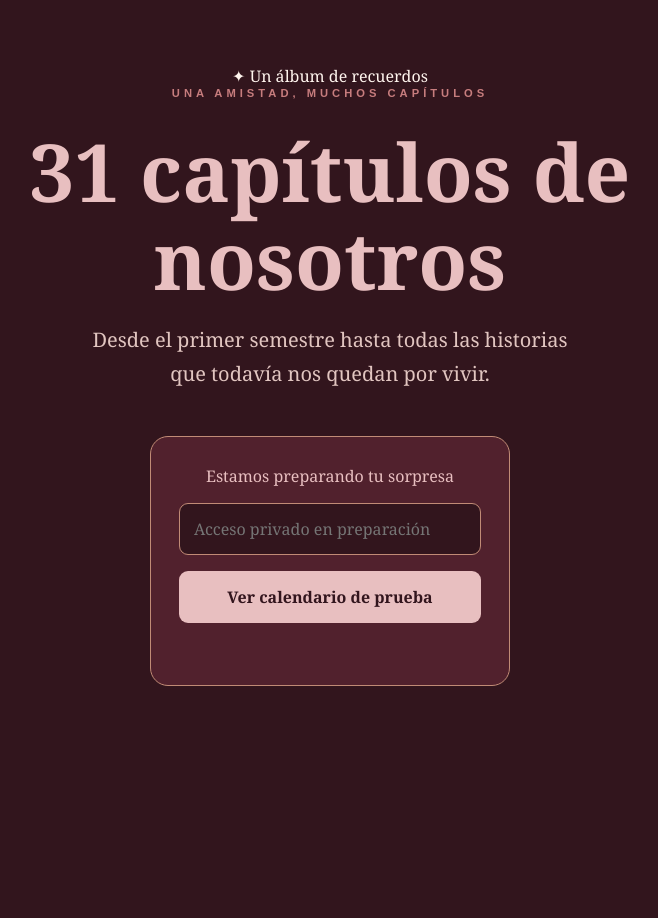
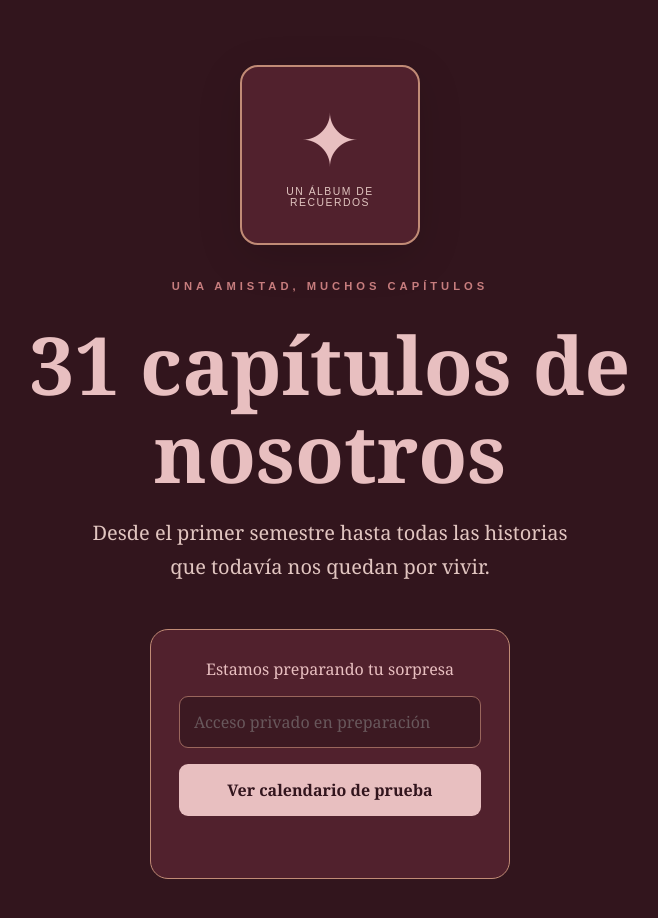
Before and after one commit to Jesus-DCastillo/calendario-adviento-2026, a plain HTML site: page index.html in a window 1280 px wide. Shown: the whole page, without its empty margins (310-968 px from the left). Before the commit the page ends 800 px from the top, so only its background shows below. Drawn offline with Linux system fonts and the light colour scheme.

Commit message:
Añadir detalles a las portadas personalizadas

```diff
--- a/style.css
+++ b/style.css
@@ -263,3 +263,66 @@ h1 {
     padding: 20px;
   }
 }
+
+/* =====================================
+   PORTADAS PERSONALIZADAS
+===================================== */
+
+.cover-art {
+  width: 180px;
+  height: 180px;
+  border: 1px solid var(--border);
+  border-radius: 50%;
+  margin-bottom: 35px;
+  display: flex;
+  flex-direction: column;
+  align-items: center;
+  justify-content: center;
+  gap: 12px;
+  background: var(--surface);
+  box-shadow: 0 12px 45px #00000020;
+  animation: appear 1.2s ease;
+}
+
+.cover-symbol {
+  font-size: 4.5rem;
+  color: var(--primary);
+  line-height: 1;
+}
+
+.cover-detail {
+  font-family: Arial, sans-serif;
+  font-size: 0.65rem;
+  letter-spacing: 1.5px;
+  color: var(--muted);
+  text-transform: uppercase;
+  padding: 0 12px;
+}
+
+.login input:disabled {
+  opacity: 0.65;
+  cursor: not-allowed;
+}
+
+[hidden] {
+  display: none !important;
+}
+
+/* Portada de Milena */
+.theme-milena .cover-art {
+  border-radius: 18px;
+  border-width: 2px;
+}
+
+/* Portada de Laura */
+.theme-laura .cover-art {
+  border-radius: 50%;
+  border-style: dashed;
+}
+
+/* Portada de Luisa */
+.theme-luisa .cover-art {
+  border-radius: 18px;
+  transform: rotate(-3deg);
+  box-shadow: 0 0 45px #9675BC35;
+}
```
